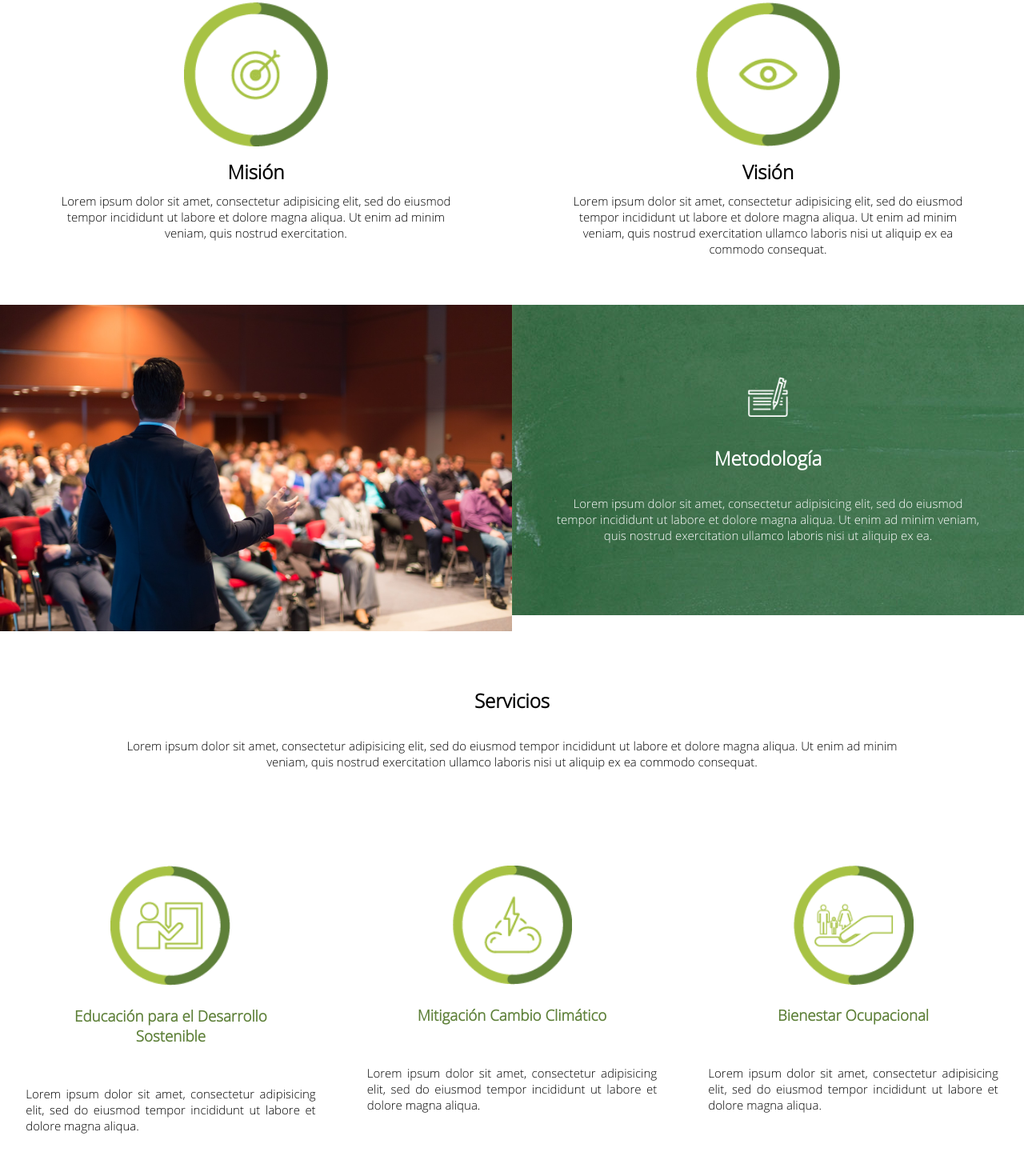
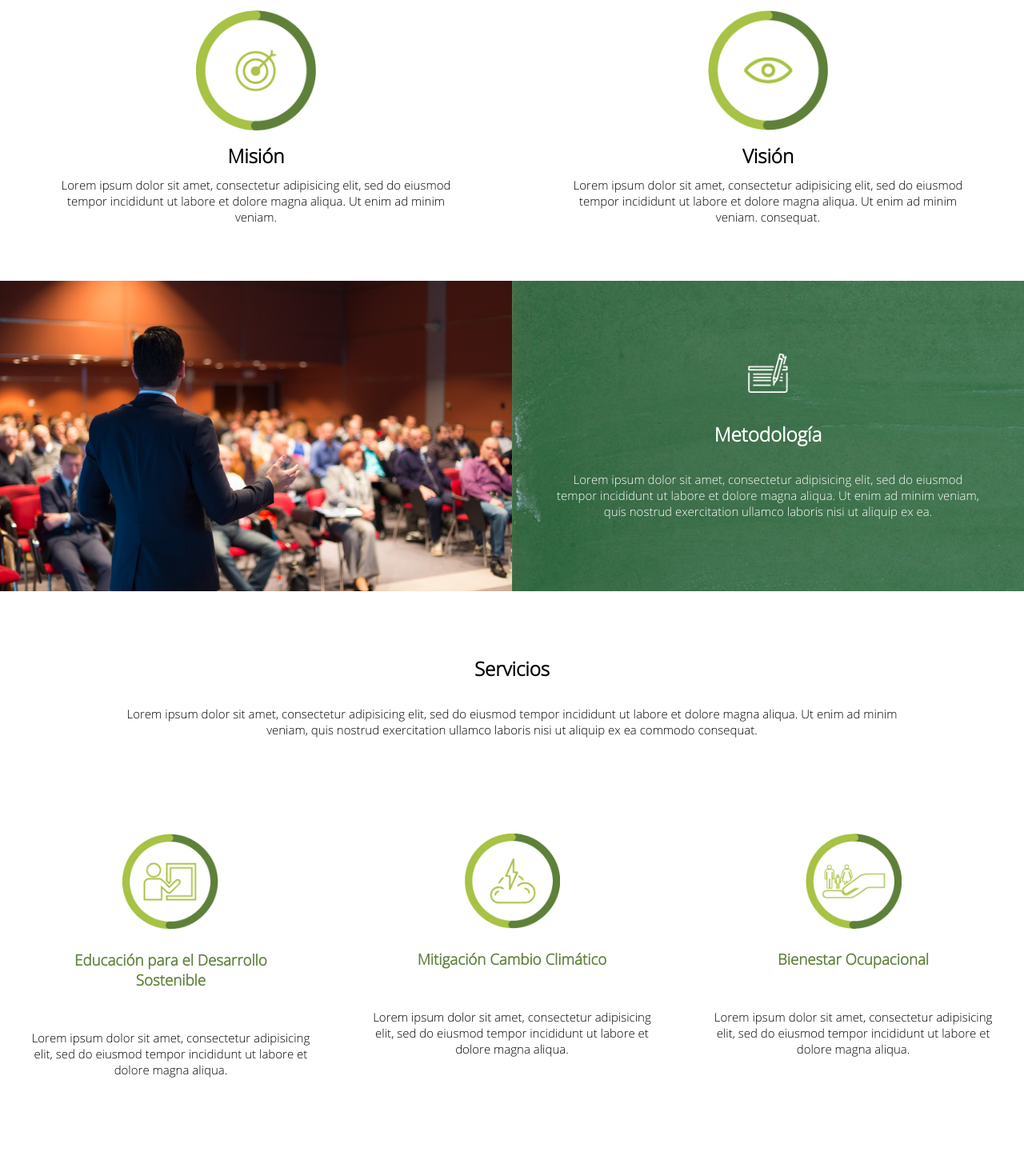
Before and after one commit to SaraGabriela/Lab-E-Comunidad, a plain HTML site: page index.html in a window 1280 px wide. Shown: the part 787-2237 px from the top of the page at 80% size. Drawn offline with Linux system fonts and the light colour scheme.

Commit message:
Mejorado

```diff
--- a/css/main.css
+++ b/css/main.css
@@ -18,24 +18,24 @@ img{width: 100%;}
 .portada p{width: 70%; margin: auto; padding-top: 60px;padding-bottom: 60px; font-size: 15px;}
 
 /*CSS de mision y vision*/
-.mision{margin:0px; padding-top: 60px; padding-bottom: 60px;}
-.mision div img {max-width: 180px;}
+.mision{margin:0px; padding-top: 70px; padding-bottom: 70px;}
+.mision div img {max-width: 150px;}
 .mision h1{font-weight: 700; margin-top: 10px; margin-bottom: 10px;}
 .mision p{padding-left: 50px; padding-right: 50px; font-size: 15px;}
 
 /*CSS de metodologia*/
-.metodo{margin:0px;}
-.metodo div:first-child{background-image: url('../img/metodo.jpg'); height: 408px; background-size: cover;}
+.metodo{margin:0px; max-height: 388px; overflow: hidden;}
+.metodo div:first-child{background-image: url('../img/metodo.jpg'); height: 408px;}
 .metodo div:last-child{background-image: url('../img/fondo.jpg'); padding: 90px 50px 90px 50px;}
 .metodo div:last-child img{max-width: 50px;}
 .metodo div h1{padding-top: 30px; padding-bottom: 30px;}
 .metodo p{font-size: 15px;}
 
 /*CSS de servicios*/
-.servicios{margin:0px; padding-top: 70px; padding-bottom: 70px;}
+.servicios{margin:0px; padding-top: 80px; padding-bottom: 80px;}
 .servicios >p {font-size: 15px;  margin:30px 150px 30px 150px;}
-.servicios div ul li div img{max-width: 150px;}
+.servicios div ul li div img{max-width: 120px;}
 .servicios div ul li {padding-top: 90px; vertical-align: top; display: inline-block; width:33%;}
 .servicios div ul li h3{padding: 20px 70px 20px 70px; color: #5E8039;}
 .servicios div ul li:nth-child(4) h3{padding-left: 0px; padding-right: 0px;}
-.servicios div ul li p{text-align: justify; padding: 30px; font-size: 15px;}
+.servicios div ul li p{ padding: 30px; font-size: 15px;}
--- a/index.html
+++ b/index.html
@@ -36,20 +36,18 @@ cillum  </p></div>
 	    <img src="img/iconos/mision/mision.png">
 	    <h1>Misión</h1>
 	    <p>Lorem ipsum dolor sit amet, consectetur adipisicing elit, sed do eiusmod
-	    tempor incididunt ut labore et dolore magna aliqua. Ut enim ad minim veniam,
-	    quis nostrud exercitation.</p>
+	    tempor incididunt ut labore et dolore magna aliqua. Ut enim ad minim veniam.</p>
 	</div>
 	<div class="col-6 text-center">
 	    <img src="img/iconos/mision/vision.png">
 	    <h1>Visión</h1>
 	    <p>Lorem ipsum dolor sit amet, consectetur adipisicing elit, sed do eiusmod
-	    tempor incididunt ut labore et dolore magna aliqua. Ut enim ad minim veniam,
-	    quis nostrud exercitation ullamco laboris nisi ut aliquip ex ea commodo
+	    tempor incididunt ut labore et dolore magna aliqua. Ut enim ad minim veniam.
 	    consequat.</p>
 	</div>
 </section> <!--Termina mision y vision-->
 <section class="row metodo">  <!--Comienza metodologia-->
-<div class="col-6"></div>
+<div class="col-6 bg-img-block"></div>
 <div class="col-6 text-white text-center">
 	<img src="img/iconos/metodologia-icon.png">
 	<h1>Metodología</h1>
```
